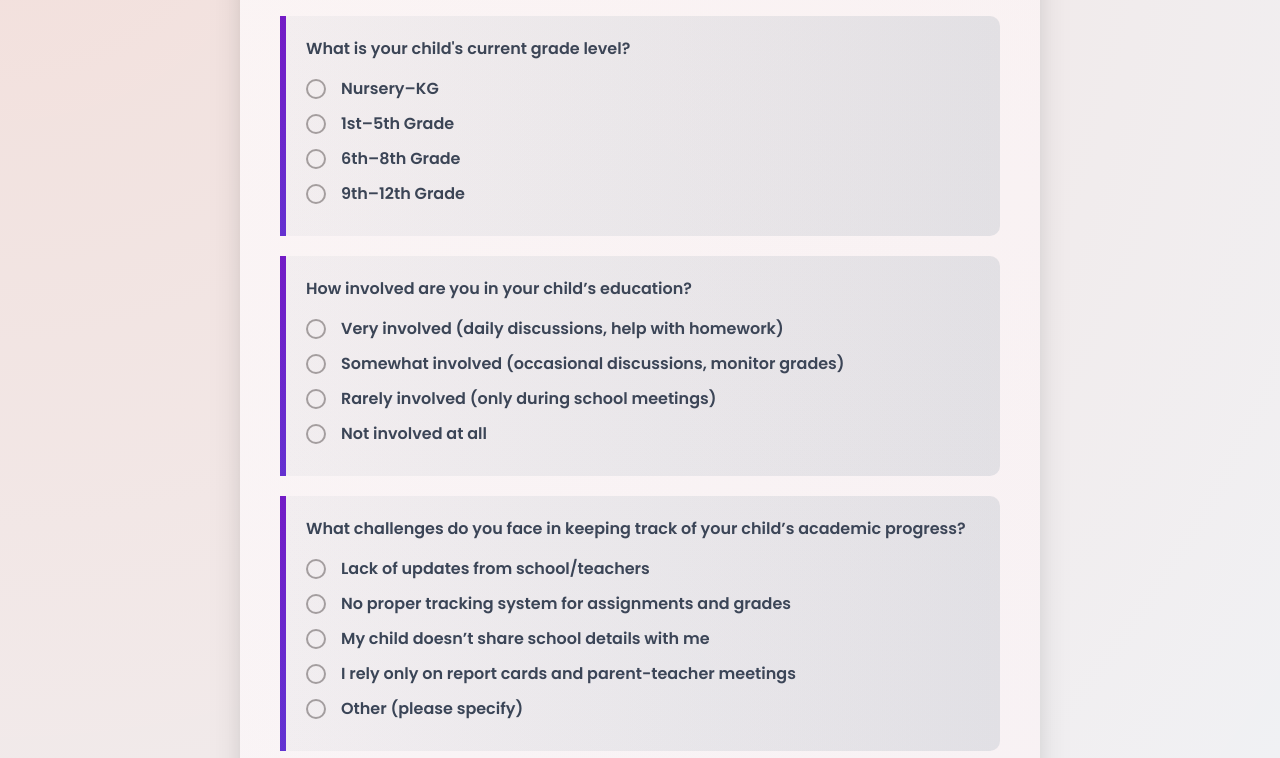
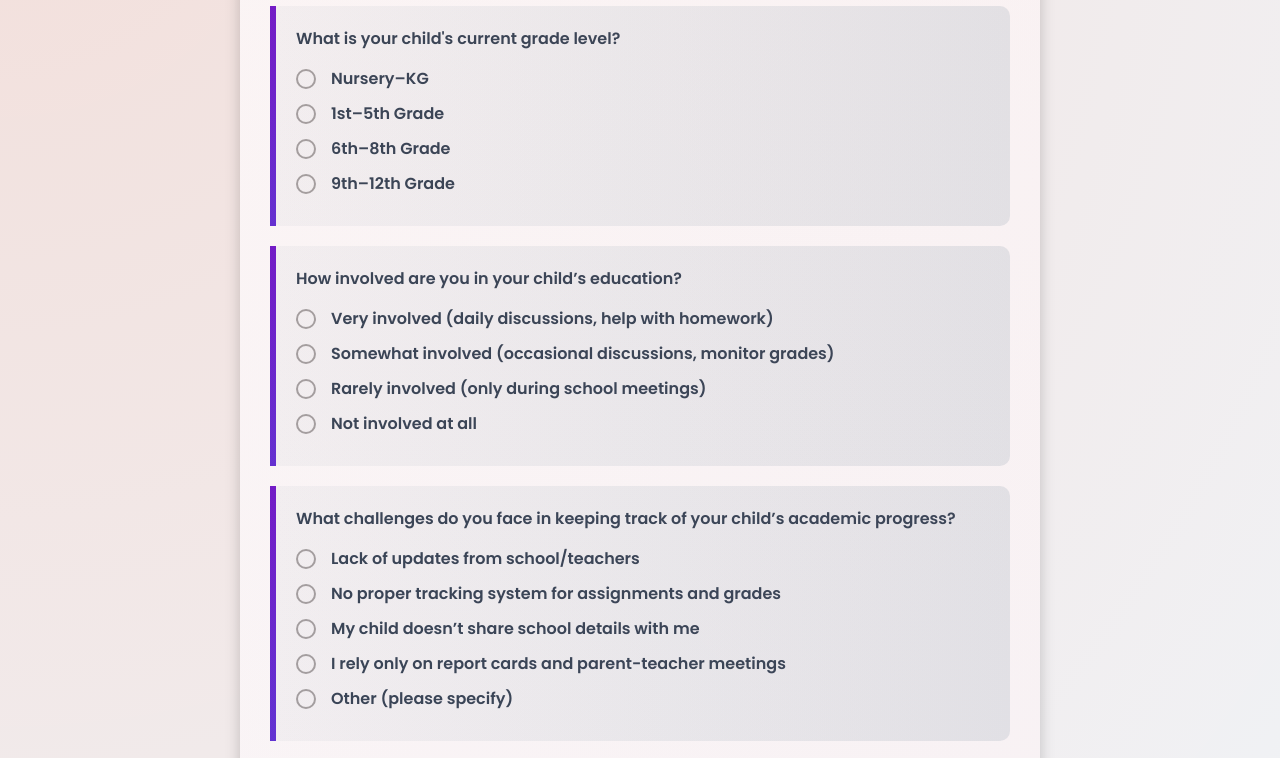
Before and after one commit to biggamewars/surveyform, a plain HTML site: page index.html in a window 1280 px wide. Shown: the part 188-946 px from the top of the page. Drawn offline with Linux system fonts and the light colour scheme.

Commit message:
Update index.html

```diff
--- a/index.html
+++ b/index.html
@@ -36,15 +36,16 @@
 
         .container {
             background: var(--card-background);
-            border-radius: 20px;
-            box-shadow:
-                0 15px 35px rgba(0,0,0,0.1),
-                0 5px 15px rgba(0,0,0,0.05);
-            width: 100%;
+            border-radius: 10px;
+            width: 90%;
             max-width: 800px;
             padding: 40px;
             position: relative;
             overflow: hidden;
+            margin: auto;
+            padding: 30px;
+            border-radius: 10px;
+            box-shadow: 0 0 15px rgba(0, 0, 0, 0.2);
         }
 
         .container::before {
```
